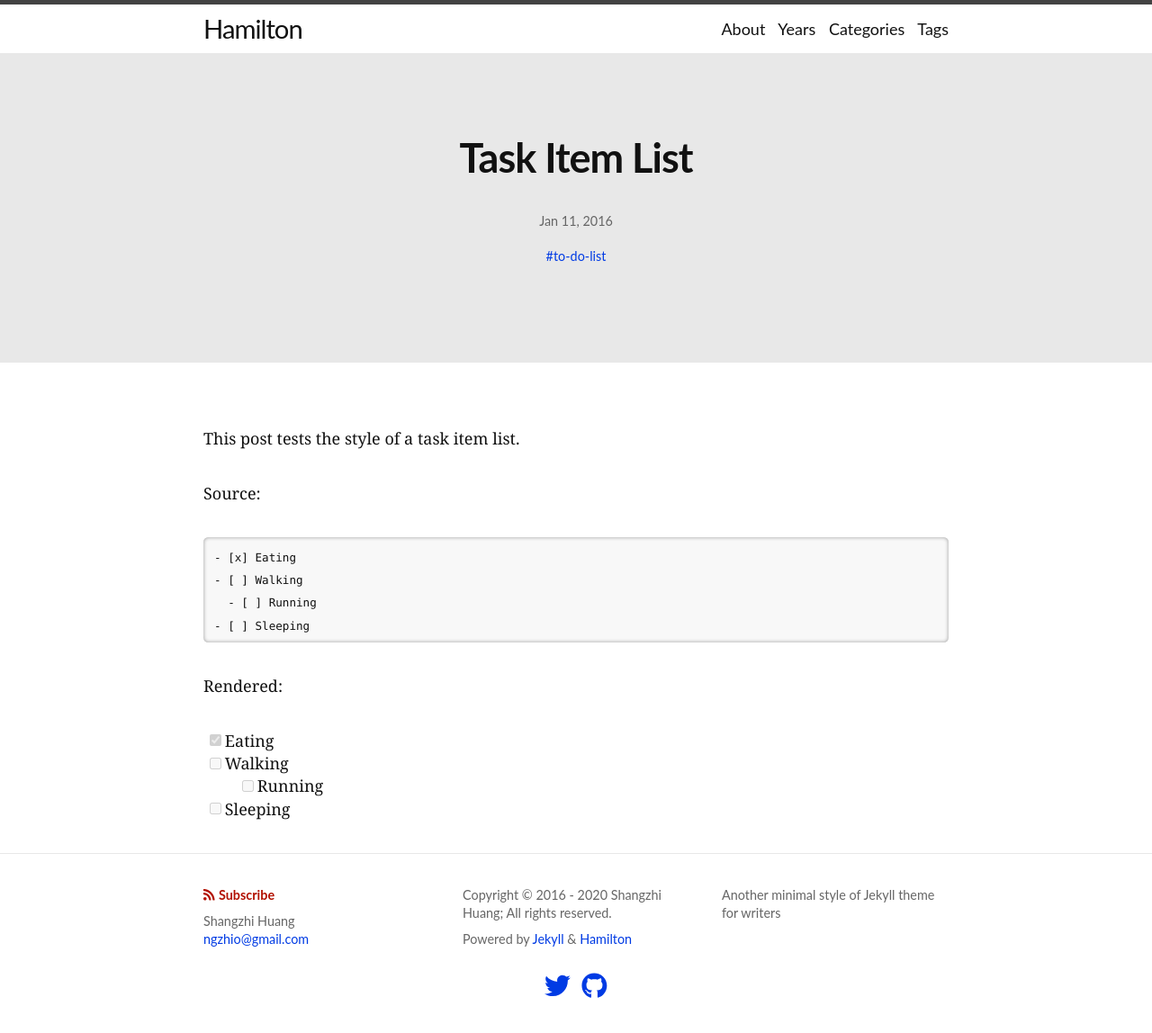
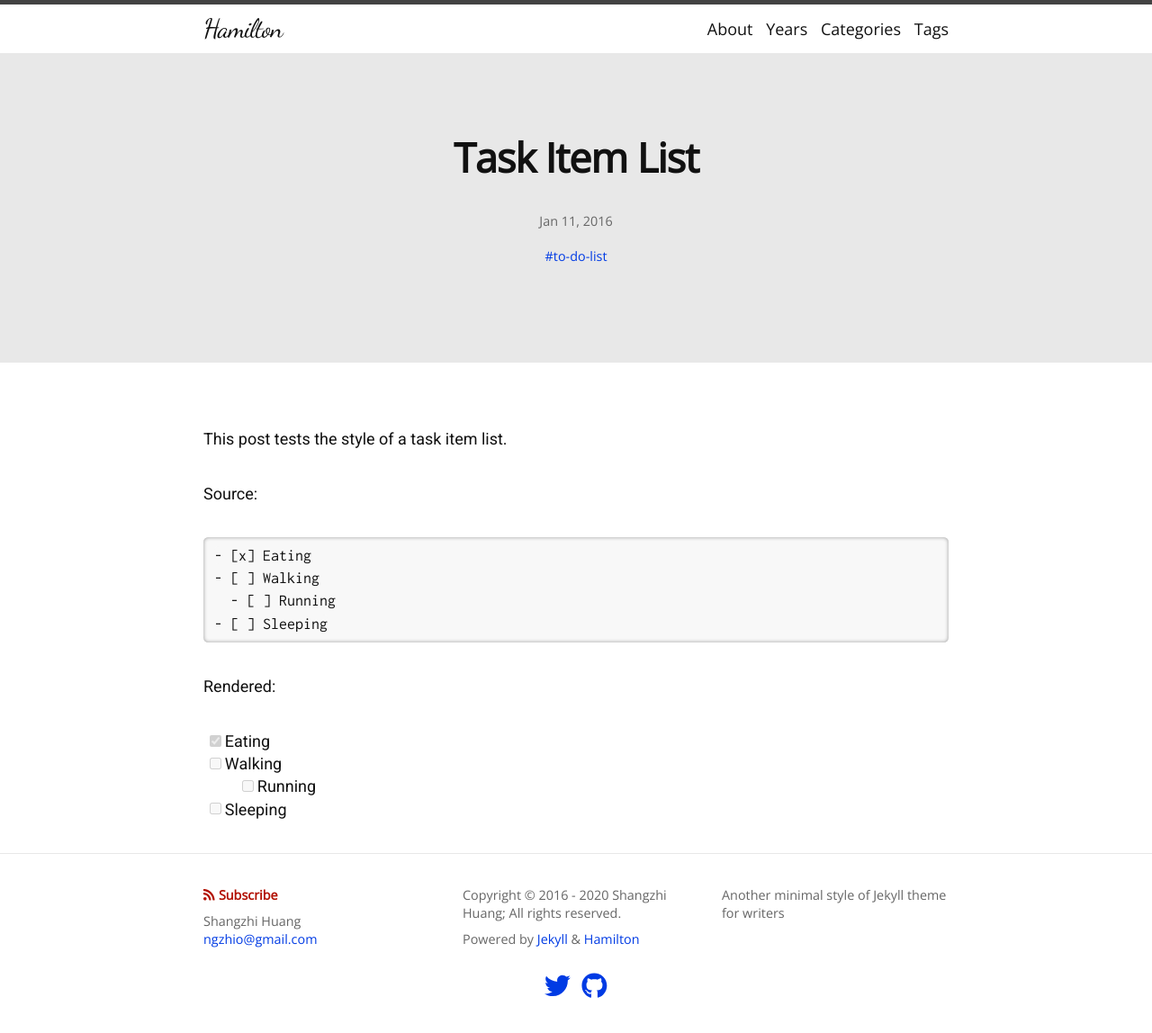
Before and after one commit to zivong/jekyll-theme-hamilton, a Jekyll site: the page built from _posts/2016-01-11-task-item-list.md, in a window 1280 px wide. Shown: the whole page at 90% size. Built offline with Jekyll 4.4.1, drawn with Linux system fonts in a browser that asks for light colours; nearby versions of some CDN libraries; comment, search, counter and statistics services are not loaded.

Commit message:
Update fonts

```diff
--- a/_includes/head.html
+++ b/_includes/head.html
@@ -13,6 +13,12 @@
 {% if page.math %}
   {% include mathjax.html %}
 {% endif %}
+
+<!-- Google Fonts -->
+<link rel="stylesheet" href="https://fonts.googleapis.com/css?family=Roboto">
+<link rel="stylesheet" href="https://fonts.googleapis.com/css?family=Open%20Sans">
+<link rel="stylesheet" href="https://fonts.googleapis.com/css?family=Inconsolata">
+<link rel="stylesheet" href="https://fonts.googleapis.com/css?family=Dancing%20Script">
 
 <link rel="stylesheet" href="{{ '/assets/css/main.css' | relative_url }}">
 <link rel="stylesheet" href="{{ '/assets/css/skin.css' | relative_url }}">
--- a/_sass/hamilton/base.scss
+++ b/_sass/hamilton/base.scss
@@ -123,7 +123,6 @@ code {
 }
 
 code {
-  @include relative-font-size(0.9);
   padding: 1px 5px;
 }
 
@@ -132,7 +131,6 @@ pre {
   overflow-x: auto;
 
   > code {
-    @include relative-font-size(0.7);
     line-height: $base-line-height * $base-font-size * 0.7;
     border: 0;
     padding-right: 0;
--- a/_sass/hamilton/layout.scss
+++ b/_sass/hamilton/layout.scss
@@ -293,7 +293,6 @@
 .post-list-by-taxonomy {
   time {
     font-family: $code-font-family;
-    @include relative-font-size(0.9);
   }
 }
 
--- a/_sass/hamilton/variables.scss
+++ b/_sass/hamilton/variables.scss
@@ -1,8 +1,8 @@
 // Fonts
-$base-font-family:  "Lato", -apple-system, BlinkMacSystemFont, "Segoe UI", Roboto, Helvetica, Arial, sans-serif !default;
-$title-font-family: "Brush Script MT", $base-font-family !default;
-$reading-font-family: "Georgia", $base-font-family !default;
-$code-font-family:  "Menlo", "Inconsolata", "Consolas", "Roboto Mono", "Ubuntu Mono", "Liberation Mono", "Courier New", monospace;
+$base-font-family:  "Open Sans" !default;
+$title-font-family: "Dancing Script" !default;
+$reading-font-family: Roboto !default;
+$code-font-family:  Inconsolata !default;
 $base-font-size:    18px !default;
 $base-line-height:  1.4 !default;
 
```
